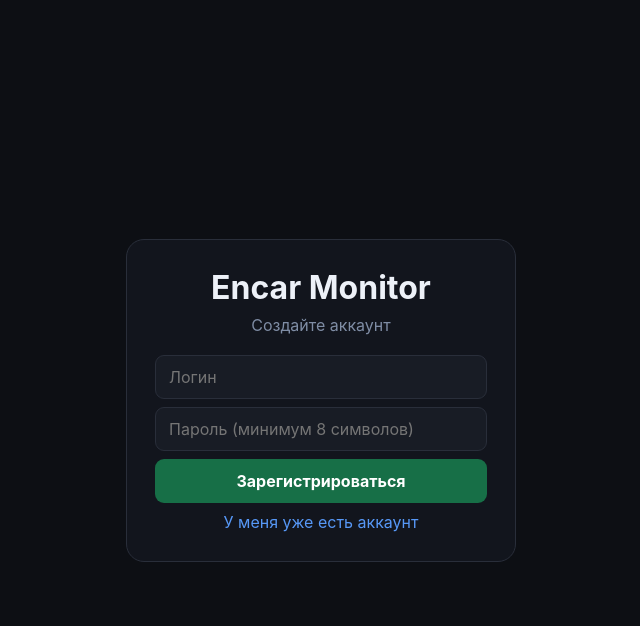
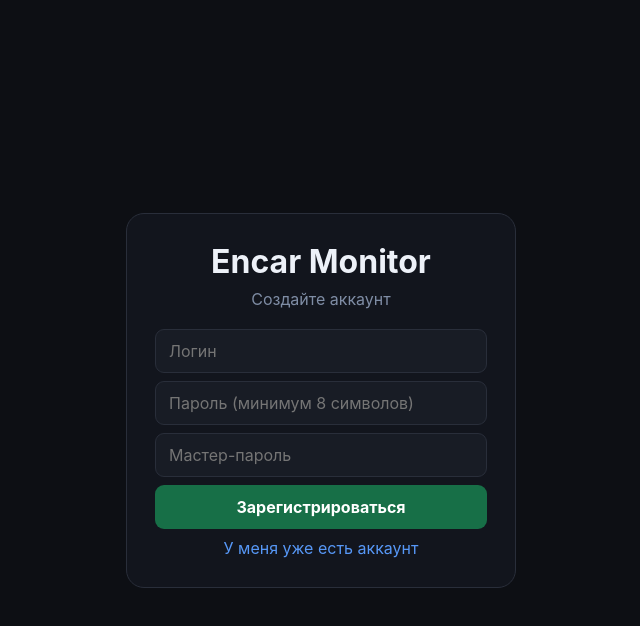
Before and after one commit to argenkuz/encore, a React (Vite) app in the folder encar-monitor/frontend/: page / in a window 1280 px wide. Both pictures are taken after a click on the button "Создать аккаунт". Shown: the top 626 px of the page, without its empty margins (319-959 px from the left). Built offline with nearby package versions, Linux system fonts and the light colour scheme; no server answers.

Commit message:
feat: require master password on registration

```diff
--- a/encar-monitor/frontend/src/App.tsx
+++ b/encar-monitor/frontend/src/App.tsx
@@ -13,6 +13,7 @@ function AuthPage({ onAuthorized }: { onAuthorized: () => void }) {
   const [mode, setMode] = useState<"login" | "register">("login");
   const [username, setUsername] = useState("");
   const [password, setPassword] = useState("");
+  const [masterPassword, setMasterPassword] = useState("");
   const [busy, setBusy] = useState(false);
   const [error, setError] = useState("");
 
@@ -25,7 +26,7 @@ function AuthPage({ onAuthorized }: { onAuthorized: () => void }) {
       if (mode === "login") {
         await login(username, password);
       } else {
-        await register(username, password);
+        await register(username, password, masterPassword);
       }
       onAuthorized();
     } catch (error) {
@@ -61,6 +62,18 @@ function AuthPage({ onAuthorized }: { onAuthorized: () => void }) {
           maxLength={128}
           required
         />
+
+        {mode === "register" && (
+          <input
+            value={masterPassword}
+            onChange={(event) => setMasterPassword(event.target.value)}
+            placeholder="Мастер-пароль"
+            type="password"
+            autoComplete="off"
+            maxLength={128}
+            required
+          />
+        )}
 
         {error && <span className="auth-error">{error}</span>}
 
```
